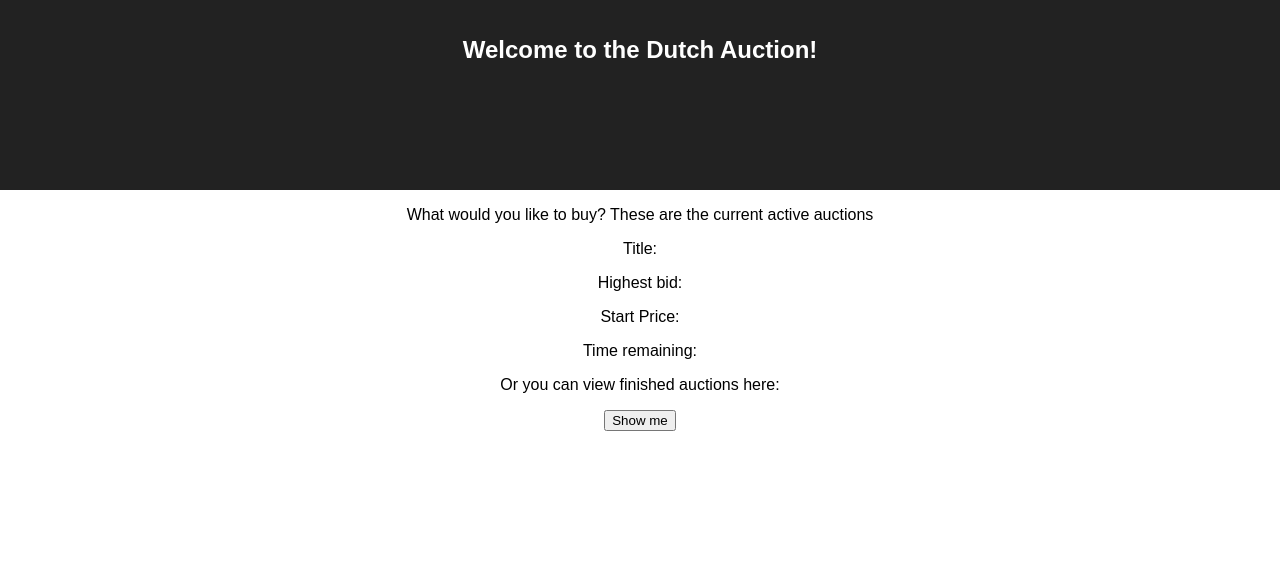
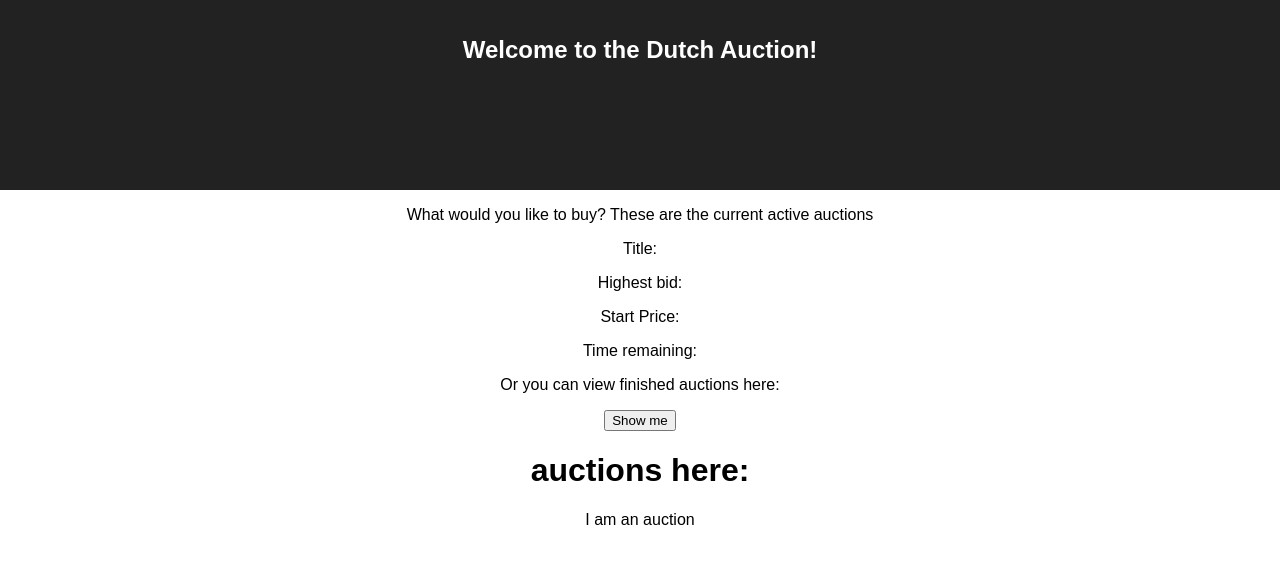
Before and after one commit to Samparkyn/dutch-auction, a React (Create React App) app: page /buy in a window 1280 px wide. Shown: the top 564 px of the page. Built offline with nearby package versions, Linux system fonts and the light colour scheme.

Commit message:
Add Item component & pass down state from AppState

```diff
--- a/src/App.js
+++ b/src/App.js
@@ -7,10 +7,14 @@ import {
 import { Home } from './pages/home'
 import { Buyer } from './pages/buyer'
 import { Seller } from './pages/seller'
+import { Item } from './components/item'
 
 import './App.css';
 
-export const App = () => (
+export default class App extends Component {
+  render(){
+    const { appState, setAppState } = this.props;
+    return (
       <div className="App">
       <header className="App-header">
         <h1 className="App-title">Welcome to the Dutch Auction!</h1>
@@ -18,9 +22,14 @@ export const App = () => (
       <Router>
         <div>
           <Route exact path="/" component={Home} />
-            <Route exact path="/buy" component={Buyer} />
+          <Route
+           exact path="/buy"
+           render={(props) => ( <Buyer {...this.props} />)}
+          />
           <Route exact path="/sell" component={Seller} />
         </div>
       </Router>
     </div>
     )
+  }
+}
--- a/src/AppState.js
+++ b/src/AppState.js
@@ -1,15 +1,13 @@
 import React, { Component } from 'react';
 
 class AppState extends Component {
-  constructor(props) {
-    super(props);
-    this.state = {
+    state = {
+     auctions: "I am an auction",
+     auctionTime: 5
+    };
 
-    };
-    this.setAppState = this.setAppState.bind(this);
-  }
 
-  setAppState(updater, callback) {
+  setAppState = (updater, callback) => {
     this.setState(updater, () => {
       if (this.props.debug) {
         console.log('setAppState', JSON.stringify(this.state));
@@ -22,7 +20,7 @@ class AppState extends Component {
 
   render() {
     return (
-      <div className="AppState">
+      <div className="app-state">
         {React.Children.map(this.props.children, child => {
           return React.cloneElement(child, {
             appState: this.state,
--- /dev/null
+++ b/src/components/item/index.js
@@ -0,0 +1 @@
+export { Item } from './item'
--- /dev/null
+++ b/src/components/item/item.jsx
@@ -0,0 +1,16 @@
+import React, { Component } from 'react'
+import { Link } from 'react-router-dom'
+
+export class Item extends Component {
+
+  render() {
+    console.log('props appstate', this.props)
+    return (
+      <div className="item__container">
+        <h1>auctions here:</h1>
+        <p>{this.props.appState.auctions}</p>
+      </div>
+    )
+
+  }
+}
--- a/src/index.js
+++ b/src/index.js
@@ -1,12 +1,6 @@
 import React from 'react'
 import { render } from 'react-dom'
-import {
-  BrowserRouter as Router,
-  Route,
-  Link
-} from 'react-router-dom'
-
-import { App } from './App'
+import App from './App'
 import AppState from './AppState'
 
 import './index.css'
--- a/src/pages/buyer/buy.jsx
+++ b/src/pages/buyer/buy.jsx
@@ -1,7 +1,9 @@
 import React from 'react'
 import { Link } from 'react-router-dom'
+import { Item } from '../../components/item/'
 
-export const Buyer = () => {
+export const Buyer = (props) => {
+  console.log('buy.js', props)
   return (
     <div className="buyer">
       <p className="buyer-text">What would you like to buy? These are the current active auctions </p>
@@ -19,6 +21,7 @@ export const Buyer = () => {
           <button className="btn">Show me</button>
         </Link>
       </div>
+      <Item {...props} />
     </div>
   )
 }
```
Lines whose indentation alone changed are shown as unchanged.
